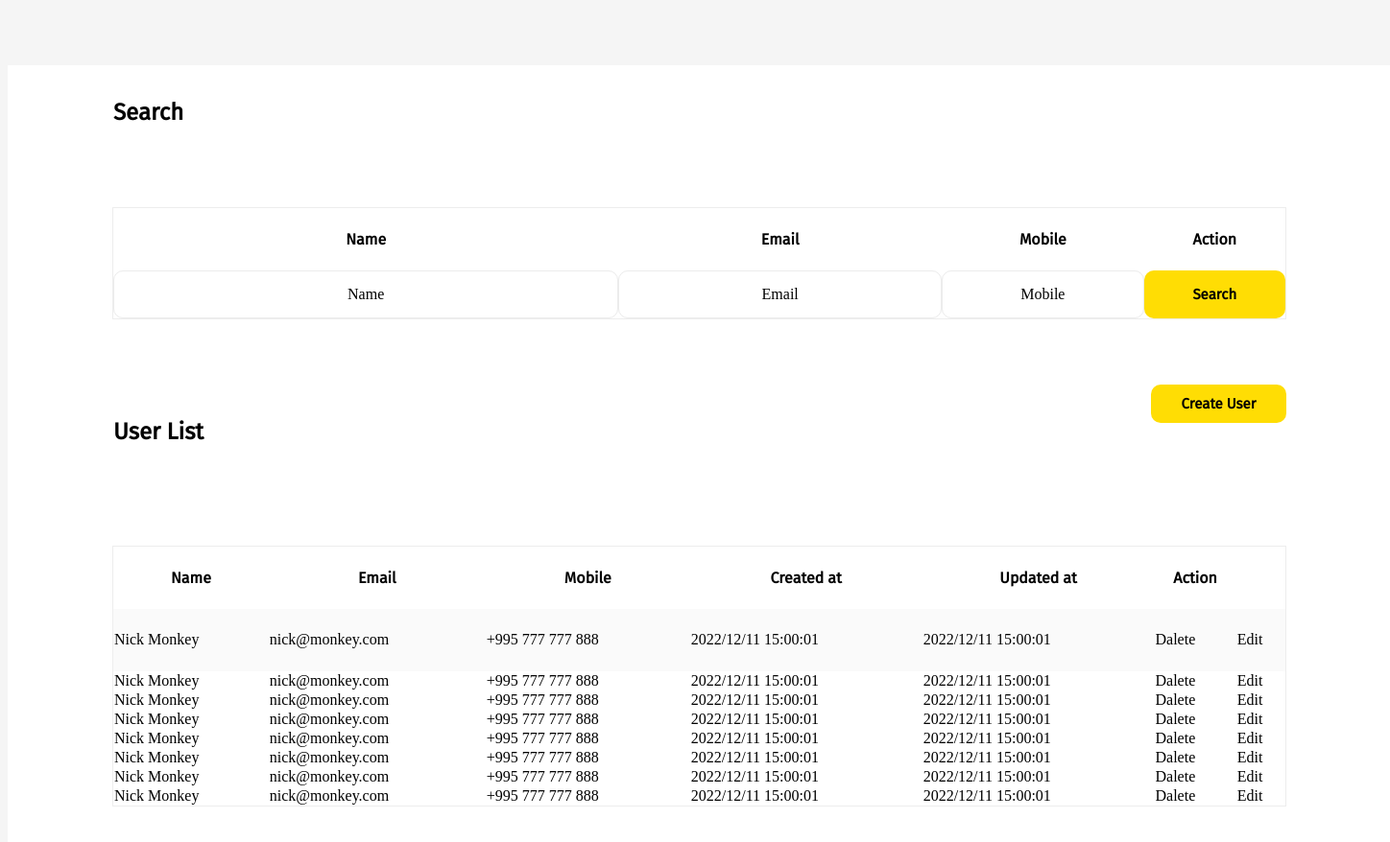
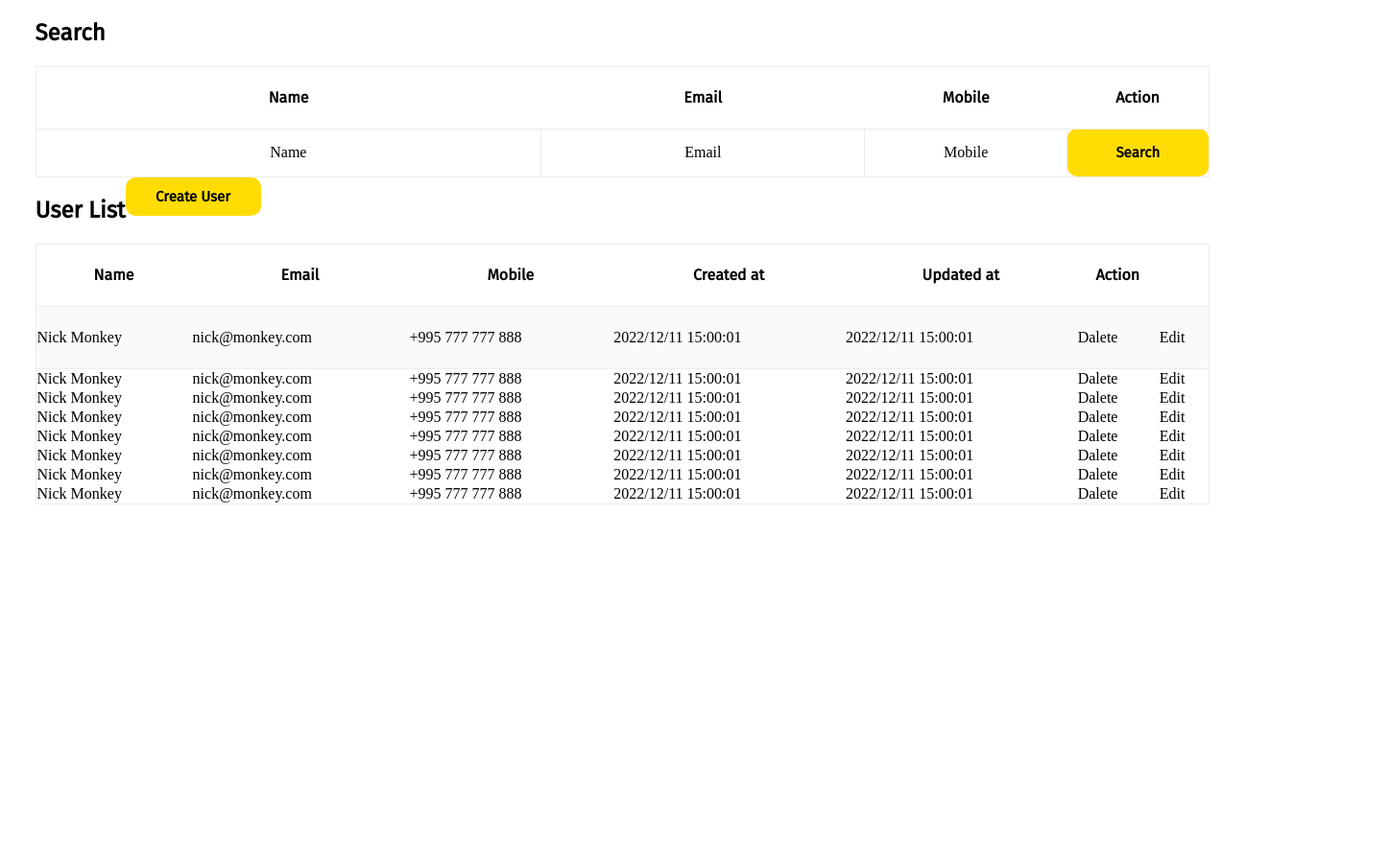
Before and after one commit to Tsiska8/projeckt-7, a plain HTML site: page index.html in a window 1280 px wide. Shown: the whole page at 96% size, 1448 px wide, since content can reach past the window. After the commit the page ends 800 px from the top, so only its background shows below. Drawn offline with Linux system fonts and the light colour scheme.

Commit message:
update style.css

```diff
--- a/assets/css/style.css
+++ b/assets/css/style.css
@@ -4,25 +4,19 @@
   }
 
   body {
-    background: #F5F5F5;
+    background: #FFFFFF;
     width: 100%;
   }
 
 
   .box {
-    position: relative;
-    width: 1440px;
-    height: 1024px;
+    background: #FFFFFF;
+    width: 1223px;
 
-    background: #FFFFFF;
+    margin: 0 auto;
   }
 
   h2 {
-    width: 148px;
-    height: 24px;
-    padding-top: 35px;
-    margin-left: 109px;
-
     font-family: FiraGO;
     font-style: normal;
     font-weight: 700;
@@ -33,14 +27,11 @@
  }
 
  table {
+   border-collapse: collapse;
    box-sizing: border-box;
-
    border-spacing:0px;
 
-   width: 1223px;
-   margin-top: 89px;
-   margin-right: 108px;
-   margin-left:109px;;
+   width:100%;
 
    background: #FFFFFF;
    border: 1px solid #EDEDED;
@@ -48,12 +39,7 @@
 
  .table-row1 {
     box-sizing: border-box;
-
-    width: 1223px;
     height: 65px;
-    margin-right:108px;
-    margin-left: 109px;
-    margin-top: 89px;
 
     font-family:FiraGO;
     font-style: normal;
@@ -70,7 +56,6 @@
 
    .table-row2 {
     box-sizing: border-box;
-
     padding: 10px;
 
     background: #FAFAFA;
@@ -148,15 +133,9 @@
 
 form {
    display: flex;
-   justify-content: space-between;
 }
 
  h2 {
-   width: 106px;
-   height: 24px;
-   margin-top: 68px;
-   margin-left: 110px;
-
    font-family: Firago;
    font-style: normal;
    font-weight: 700;
@@ -169,15 +148,10 @@ form {
  .btn {
     width: 141px;
     height: 40px;
-    margin-top: 68px;
-    margin-right: 108px;
-    margin-bottom: 21px;
 
     background: #FFDD04;
     border-radius: 10px;
     border: 1px solid transparent;
-
-
 
     font-family: FiraGO;
     font-style: normal;
@@ -190,12 +164,7 @@ form {
 
  .table-row3 {
     box-sizing: border-box;
-
-    width: 1223px;
     height: 65px;
-    margin-right:108px;
-    margin-left: 109px;
-    margin-top: 29px;
 
    font-family: FiraGO;
    font-style: normal;
@@ -208,13 +177,8 @@ form {
 
  .table-row4 {
    box-sizing: border-box;
-
-   width: 1223px;
    height: 65px;
-   margin-right:108px;
-   margin-left: 109px;
 
    background: #FAFAFA;
    border: 1px solid #EDEDED;
-
  }
```
